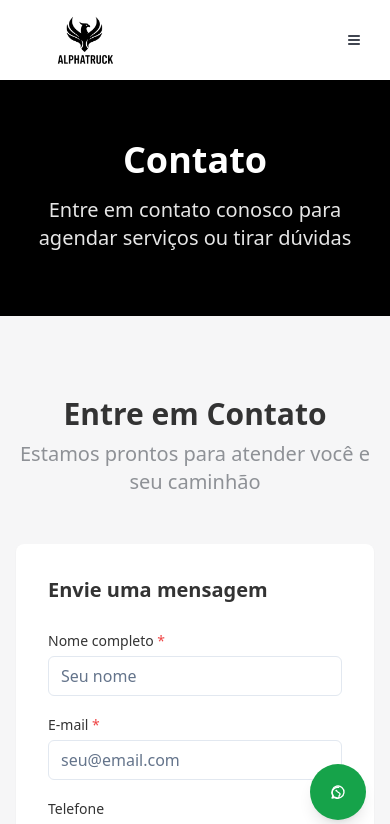
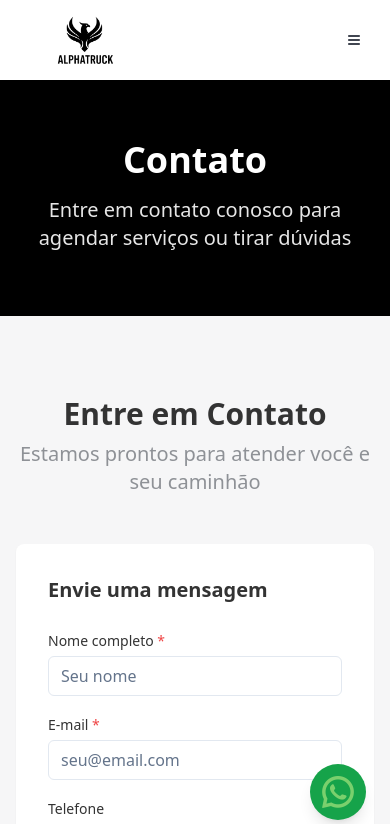
Before and after one commit to Leonardo12-gif/alpha-truck-web, a React (Vite) app: page /contato in a window 390 px wide. Shown: the top 824 px of the page. Built offline with nearby package versions, Linux system fonts and the light colour scheme.

Commit message:
Fix: WhatsApp icon and functionality verification
- Updated WhatsApp icon.
- Verified contact form, WhatsApp button, Google Maps, client logos, layout responsiveness, and menu links/buttons.

```diff
--- a/src/components/ContactSection.tsx
+++ b/src/components/ContactSection.tsx
@@ -1,4 +1,3 @@
-
 import { Button } from "@/components/ui/button";
 import { Input } from "@/components/ui/input";
 import { Textarea } from "@/components/ui/textarea";
--- a/src/components/WhatsAppButton.tsx
+++ b/src/components/WhatsAppButton.tsx
@@ -20,21 +20,11 @@ const WhatsAppButton = ({ phoneNumber, message = "Olá! Gostaria de mais informa
       className="fixed bottom-6 right-6 rounded-full bg-green-600 hover:bg-green-700 shadow-lg z-40 h-14 w-14 p-0 flex items-center justify-center"
       aria-label="Contato via WhatsApp"
     >
-      <svg
-        xmlns="http://www.w3.org/2000/svg"
-        width="24"
-        height="24"
-        viewBox="0 0 24 24"
-        fill="none"
-        stroke="currentColor"
-        strokeWidth="2"
-        strokeLinecap="round"
-        strokeLinejoin="round"
-        className="h-6 w-6 text-white"
-      >
-        <path d="M3 21l1.65-3.8a9 9 0 1 1 3.4 2.9L3 21" />
-        <path d="M9 10a.5.5 0 0 1 1 0c0 .97 1.08 1.73 2.24 2.38 1.1.62 2.23 1.12 2.66 1.84a3 3 0 0 1-1.32 3.42A3 3 0 0 1 9 21a9 9 0 0 1-6-8 9 9 0 0 1 3-6 8.93 8.93 0 0 1 7-2" />
-      </svg>
+      <img
+        src="/lovable-uploads/d9b08b40-52ce-42e8-bdae-88e30cc9152b.png"
+        alt="WhatsApp"
+        className="h-8 w-8"
+      />
     </Button>
   );
 };
```
Also changed, not shown: public/lovable-uploads/d9b08b40-52ce-42e8-bdae-88e30cc9152b.png (added).
